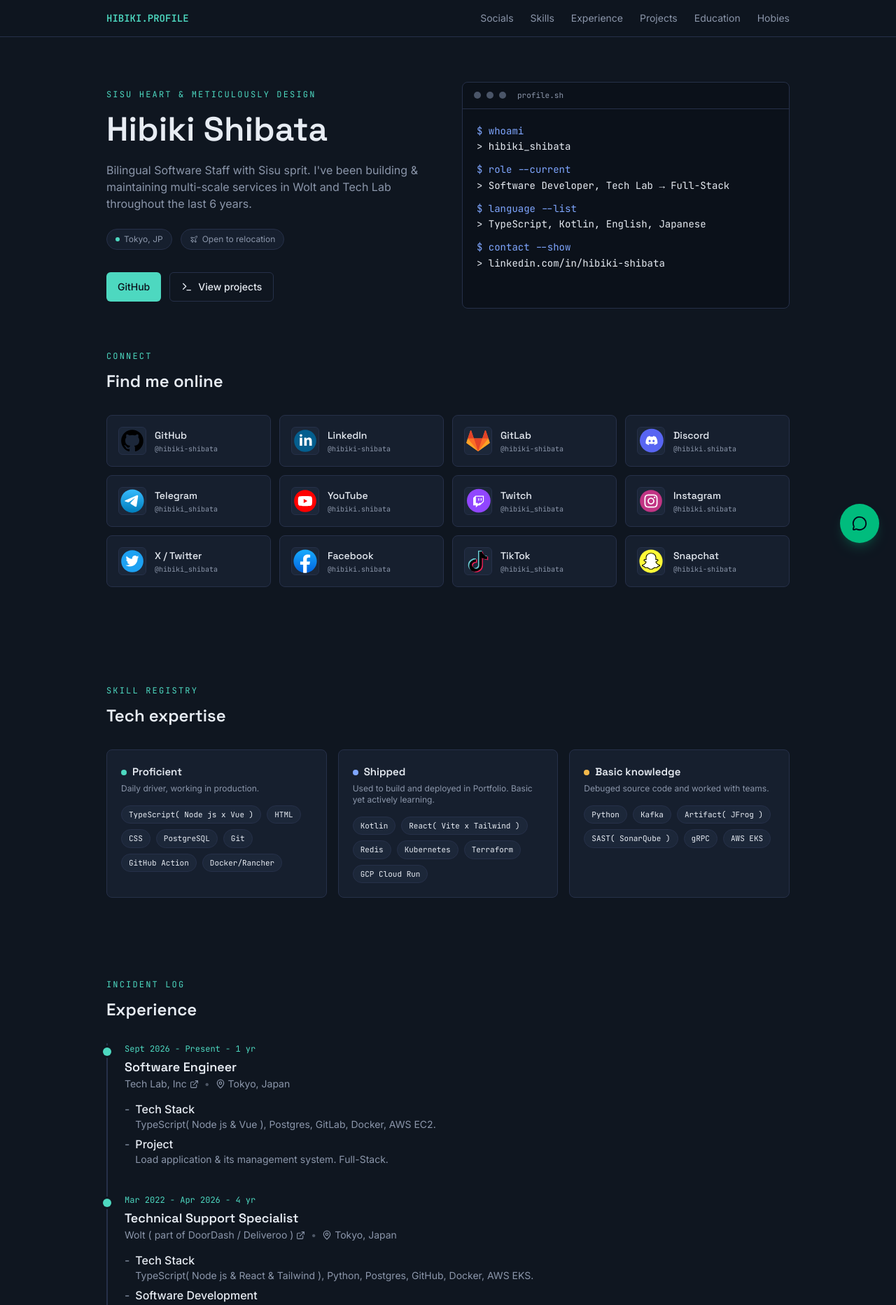
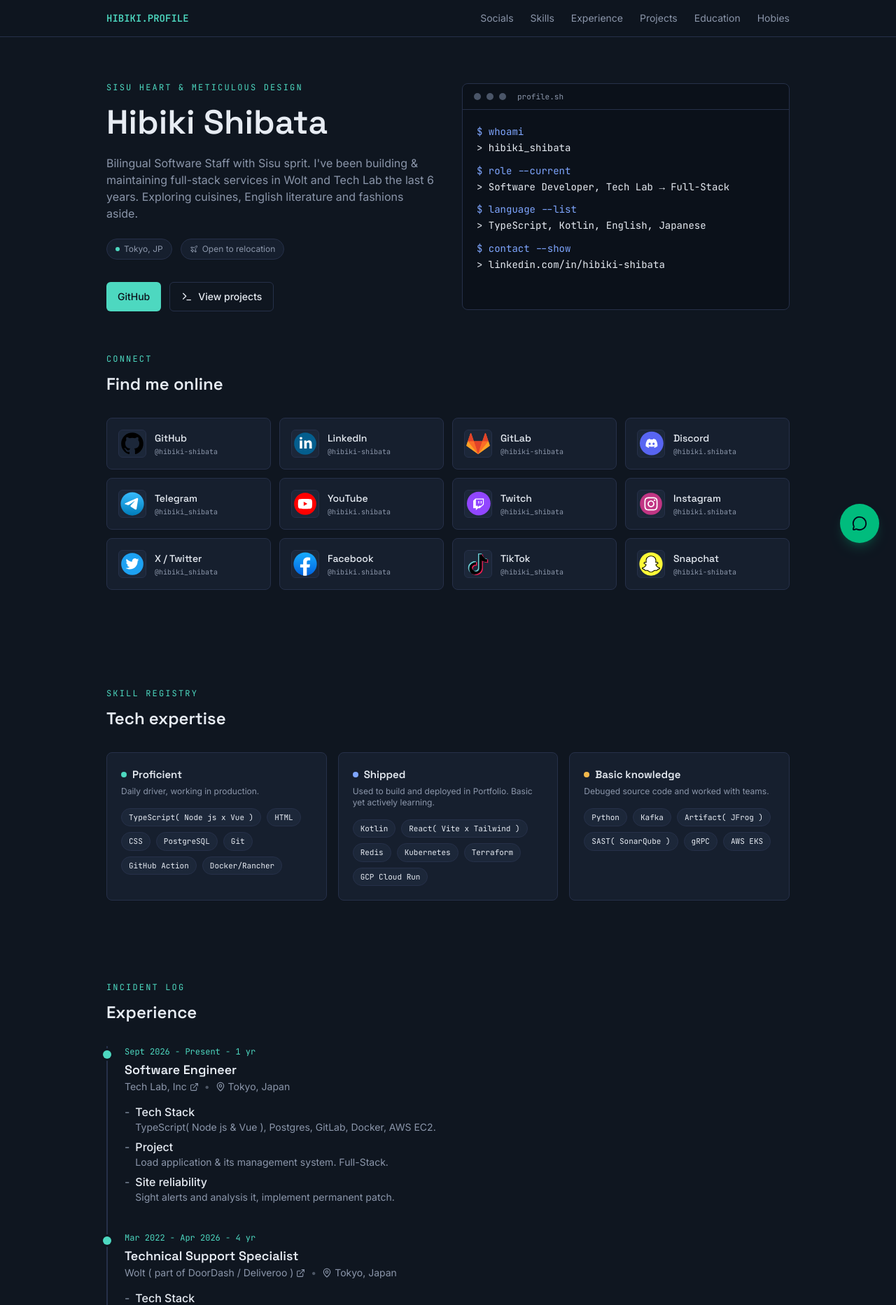
Before and after one commit to hibiki-shibata/hibiki-shibata.github.io, a React (Vite) app: page / in a window 1280 px wide. Shown: the top 1865 px of the page at 70% size. Built offline with nearby package versions, Linux system fonts and the light colour scheme.

Commit message:
Compiled & Ready to Deploy

```diff
--- a/src/components/sections/Experiences.tsx
+++ b/src/components/sections/Experiences.tsx
@@ -14,6 +14,7 @@ const experience = [
         points: [
             { title: 'Tech Stack', content: 'TypeScript( Node js & Vue ), Postgres, GitLab, Docker, AWS EC2.' },
             { title: 'Project', content: 'Load application & its management system. Full-Stack.' },
+            { title: 'Site reliability', content: 'Sight alerts and analysis it, implement permanent patch.' },
         ],
     },
     {
--- a/src/components/sections/Hero.tsx
+++ b/src/components/sections/Hero.tsx
@@ -6,13 +6,14 @@ export default function Hero() {
     return (
         <>
             <div>
-                <Eyebrow>SISU heart & meticulously design</Eyebrow>
+                <Eyebrow>SISU heart & meticulous design</Eyebrow>
                 <h1 className="text-4xl sm:text-5xl font-semibold mb-4 leading-tight" style={{ fontFamily: "'Space Grotesk', sans-serif" }}>
                     Hibiki Shibata
                 </h1>
                 <p className="text-base mb-6" style={{ color: colors.muted }}>
                     Bilingual Software Staff with Sisu sprit.
-                    I've been building & maintaining multi-scale services in Wolt and Tech Lab throughout the last 6 years.
+                    I've been building & maintaining full-stack services in Wolt and Tech Lab the last 6 years.
+                    Exploring cuisines, English literature and fashions aside.
                     {/* software development & Global scale production engineering and its operation. */}
                     {/* Cuisine, Linguistic, Beauty & its philosophies. */}
                 </p>
```
Also changed, not shown: 2 other files (tests, documents, lock files or other folders).
